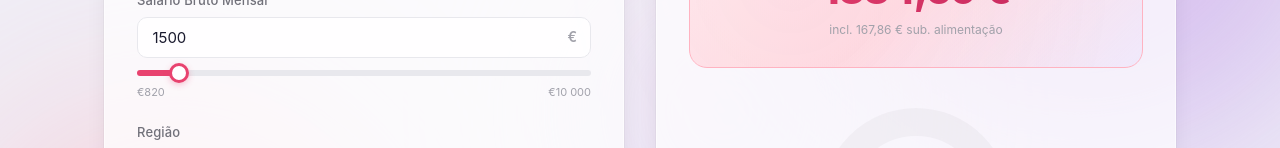
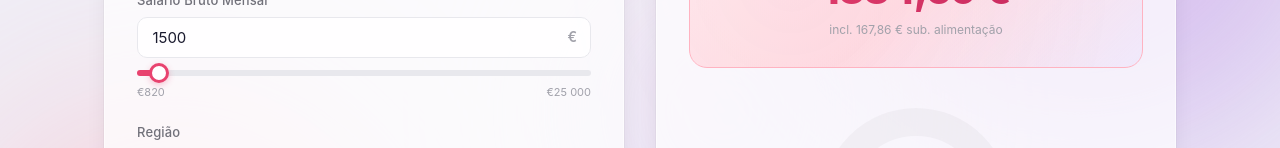
Before and after one commit to PinkOffense/calculation_v1, a React (Vite) app: page / in a window 1280 px wide. Shown: the part 318-466 px from the top of the page. Built offline with nearby package versions, Linux system fonts and the light colour scheme.

Commit message:
Increase salary slider max from €10,000 to €25,000
Covers higher salary ranges (executives, specialists, etc.) while
the number input already accepts any value above the slider max.

https://claude.ai/code/session_015R6XJxnmysyPXiroP1YDaJ

```diff
--- a/src/components/form/InputForm.tsx
+++ b/src/components/form/InputForm.tsx
@@ -58,17 +58,17 @@ export default function InputForm({ input, onChange }: InputFormProps) {
           type="range"
           className="salary-slider"
           min="820"
-          max="10000"
+          max="25000"
           step="10"
           value={input.grossMonthly}
           onChange={(e) => update('grossMonthly', Number(e.target.value))}
           style={{
-            '--slider-progress': `${((input.grossMonthly - 820) / (10000 - 820)) * 100}%`,
+            '--slider-progress': `${((input.grossMonthly - 820) / (25000 - 820)) * 100}%`,
           } as React.CSSProperties}
         />
         <div className="slider-labels">
           <span>€820</span>
-          <span>€10 000</span>
+          <span>€25 000</span>
         </div>
         {isCompare && (
           <span className="form-hint">O mesmo valor bruto será usado para ambos os cenários</span>
```
